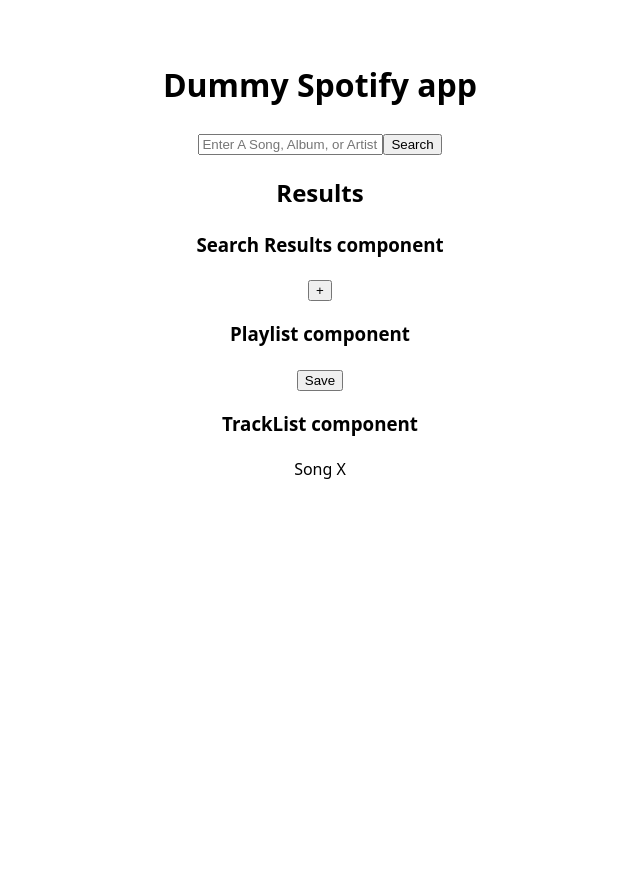
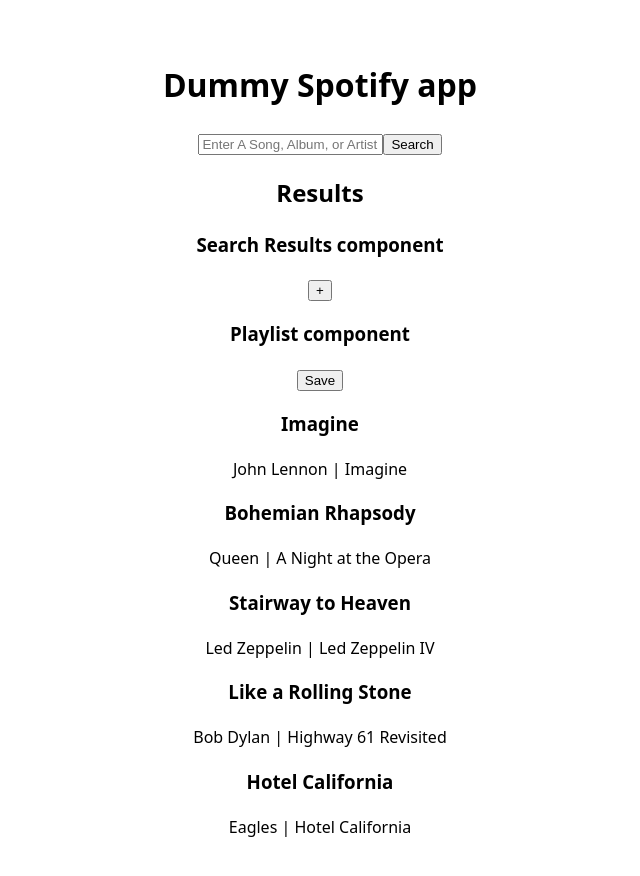
Before and after one commit to ehernandezvilla/jamming, a React (Vite) app: page / in a window 1280 px wide. Shown: the top 876 px of the page, without its empty margins (320-960 px from the left). Before the commit the page ends 800 px from the top, so only its background shows below. Built offline with nearby package versions, Linux system fonts and the light colour scheme.

Commit message:
code: adding track functionality

```diff
--- a/src/components/Track.jsx
+++ b/src/components/Track.jsx
@@ -1,19 +1,19 @@
-import PropTypes from "react";
+import PropTypes from "prop-types";
 
 
 function Track({ data }) {
     return (
         <div className="Song">
-        <div className="SongInformation">
-            <h3>{data.name}</h3>
-            <p>artist | album</p>
-        </div>
+            <div>
+                <h3>{data.name}</h3>
+                <p>{data.artist} | {data.album}</p>
+            </div>
         </div>
     );
 }
 
 Track.propTypes = {
-    data: PropTypes.object.isRequired,
+    data: PropTypes.object,
 };
 
 export default Track;
--- a/src/components/TrackList.jsx
+++ b/src/components/TrackList.jsx
@@ -1,10 +1,29 @@
-function TrackList() {
-    return (
-        <>
-        <h3>TrackList component</h3>
-        <p> Song X </p>
-        </>
-    );
+import PropTypes from "prop-types";
+import Track from "./Track";
+
+function TrackList({ data }) {
+  return (
+    <>
+        <div>
+        {data.songs.map((song) => (
+           <Track key={song.id} data={song} />
+         ))}
+      </div>
+    </>
+  );
 }
 
+TrackList.propTypes = {
+    data: PropTypes.shape({
+        songs: PropTypes.arrayOf(
+            PropTypes.shape({
+                id: PropTypes.string,
+                name: PropTypes.string,
+                album: PropTypes.string,
+                artist: PropTypes.string
+            })
+        )
+    }).isRequired,
+};
+
 export default TrackList;
```
Also changed, not shown: src/assets/utils/songs.json (line endings or trailing spaces).
